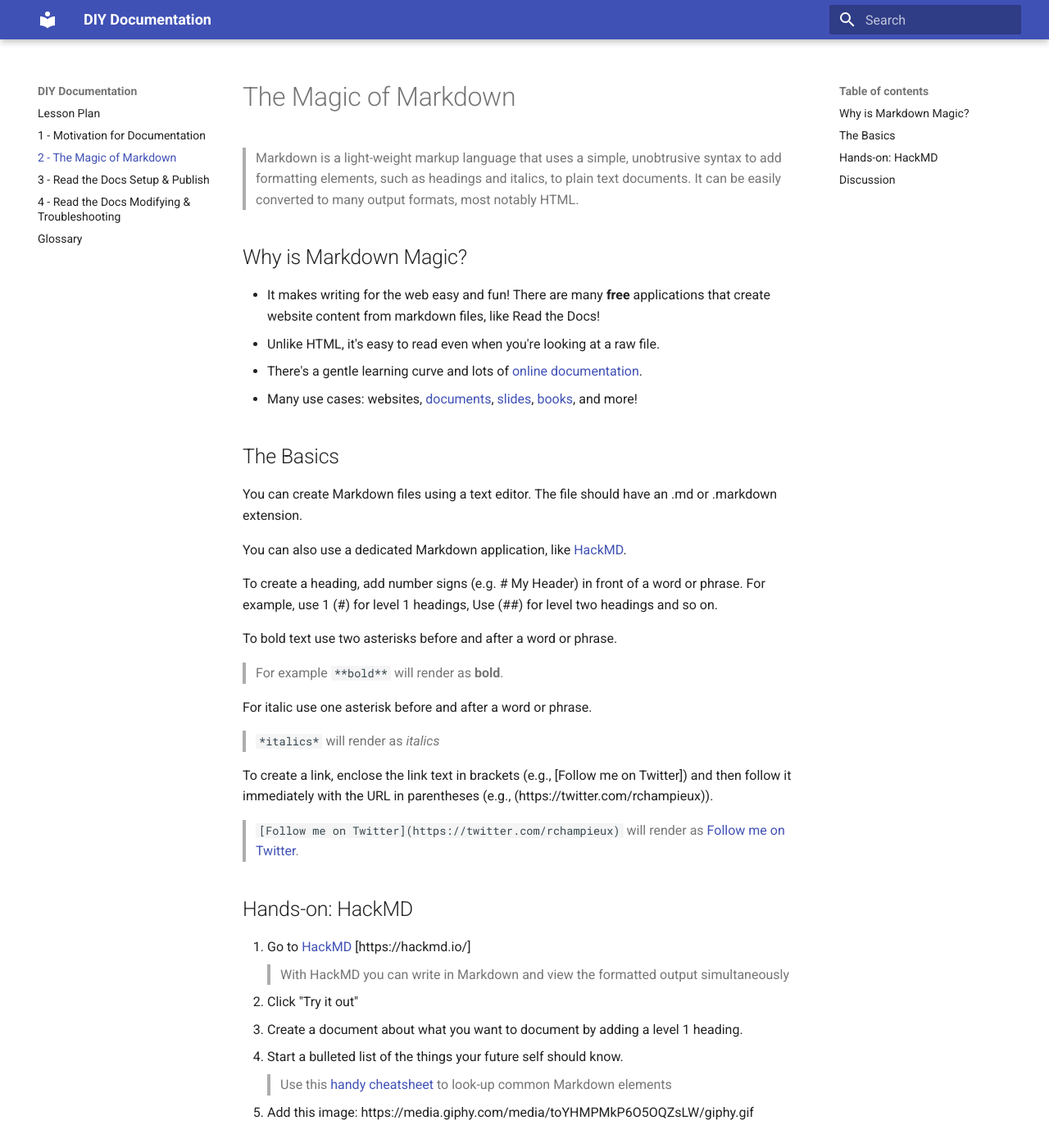
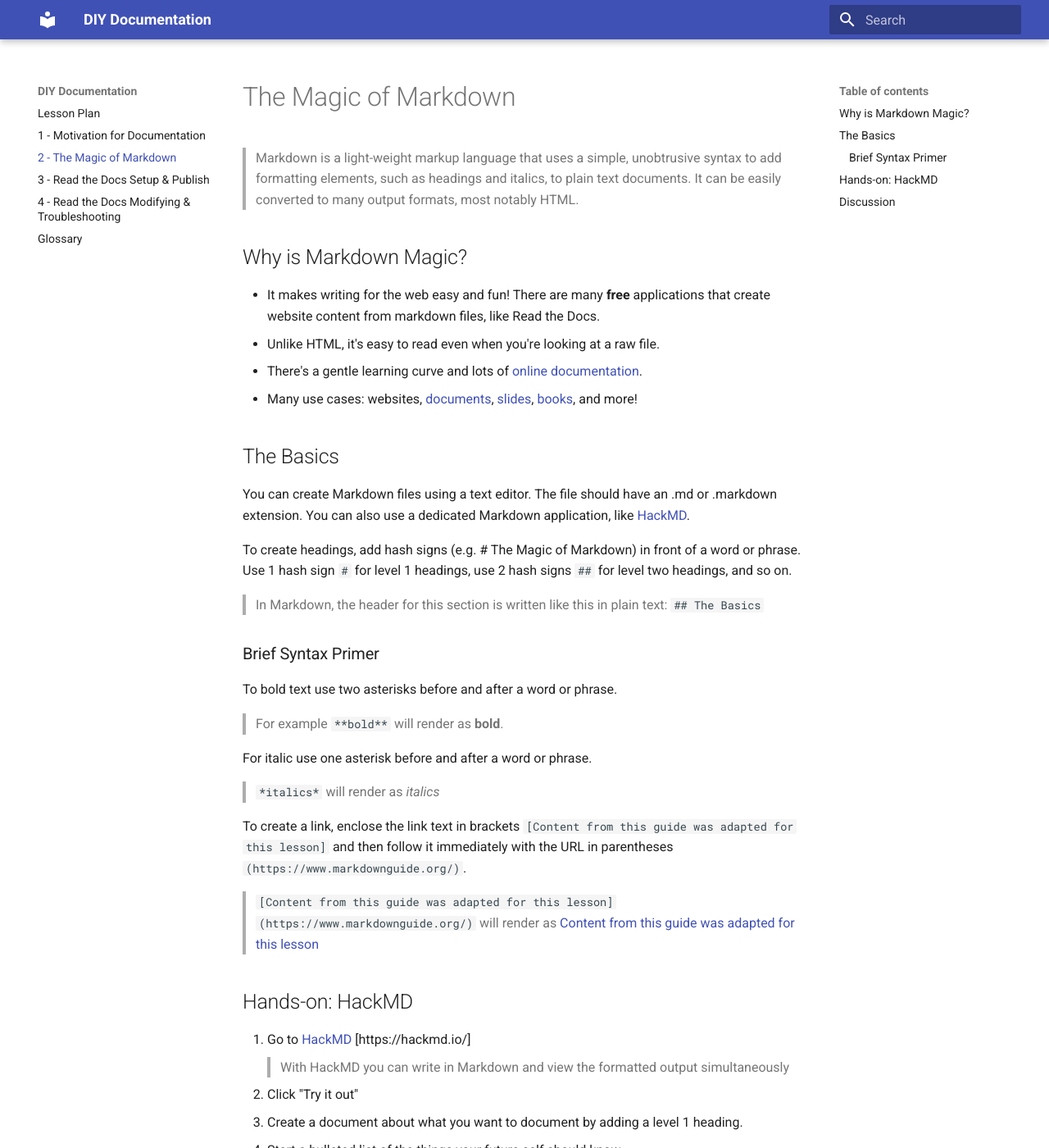
Before and after one commit to rchampieux/diy-documentation, an MkDocs documentation site: the page built from docs/lesson2.md, in a window 1280 px wide and 1400 px high. Shown: the whole window at 82% size. Built offline with MkDocs 1.6.1 and Material for MkDocs 9.7.7, drawn with Linux system fonts in a browser that asks for light colours; old or Windows-style settings are respelled for this version of MkDocs; some of the changed text lies outside the part shown.

Commit message:
Update lesson2.md

```diff
--- a/docs/lesson2.md
+++ b/docs/lesson2.md
@@ -3,18 +3,19 @@
 > Markdown is a light-weight markup language that uses a simple, unobtrusive syntax to add formatting elements, such as headings and italics, to plain text documents.  It can be easily converted to many output formats, most notably HTML.
 
 ## Why is Markdown Magic?
-- It makes writing for the web easy and fun!  There are many **free** applications that create website content from markdown files, like Read the Docs!
+- It makes writing for the web easy and fun!  There are many **free** applications that create website content from markdown files, like Read the Docs.
 - Unlike HTML, it's easy to read even when you're looking at a raw file.
 - There's a gentle learning curve and lots of [online documentation](https://github.com/adam-p/markdown-here/wiki/Markdown-Cheatsheet).
 - Many use cases:  websites, [documents](https://ulysses.app/), [slides](https://github.com/gnab/remark), [books](https://leanpub.com), and more!
 
 ## The Basics
 
-You can create Markdown files using a text editor.  The file should have an .md or .markdown extension.
+You can create Markdown files using a text editor.  The file should have an .md or .markdown extension.  You can also use a dedicated Markdown application, like [HackMD](https://hackmd.io/).
 
-You can also use a dedicated Markdown application, like [HackMD](https://hackmd.io/).
+To create headings, add hash signs (e.g. # The Magic of Markdown) in front of a word or phrase.  Use 1 hash sign `#` for level 1 headings, use 2 hash signs `##` for level two headings, and so on.
+> In Markdown, the header for this section is written like this in plain text: `## The Basics`
 
-To create a heading, add number signs (e.g. # My Header) in front of a word or phrase.  For example, use 1 (#) for level 1 headings, Use (##) for level two headings and so on.
+### Brief Syntax Primer
 
 To bold text use two asterisks before and after a word or phrase.
 > For example `**bold**` will render as **bold**.
@@ -22,8 +23,8 @@ To bold text use two asterisks before and after a word or phrase.
 For italic use one asterisk before and after a word or phrase.
 > `*italics*` will render as *italics*
 
-To create a link, enclose the link text in brackets (e.g., [Follow me on Twitter]) and then follow it immediately with the URL in parentheses (e.g., (https://twitter.com/rchampieux)).
-> `[Follow me on Twitter](https://twitter.com/rchampieux)` will render as [Follow me on Twitter](https://twitter.com/rchampieux).
+To create a link, enclose the link text in brackets `[Content from this guide was adapted for this lesson]` and then follow it immediately with the URL in parentheses `(https://www.markdownguide.org/)`.
+> `[Content from this guide was adapted for this lesson](https://www.markdownguide.org/)` will render as [Content from this guide was adapted for this lesson](https://www.markdownguide.org/)
 
 ## Hands-on: HackMD
 1. Go to [HackMD](https://hackmd.io/)
@@ -33,6 +34,6 @@ To create a link, enclose the link text in brackets (e.g., [Follow me on Twitter
 3. Create a document about what you want to document by adding a level 1 heading.
 4. Start a bulleted list of the things your future self should know.
 > Use this [handy cheatsheet](https://github.com/adam-p/markdown-here/wiki/Markdown-Cheatsheet#blockquotes) to look-up common Markdown elements
-5. Add this image: https://media.giphy.com/media/toYHMPMkP6O5OQZsLW/giphy.gif
+5. Add a [gif](https://giphy.com/) to your document.
 
 ## Discussion
```
